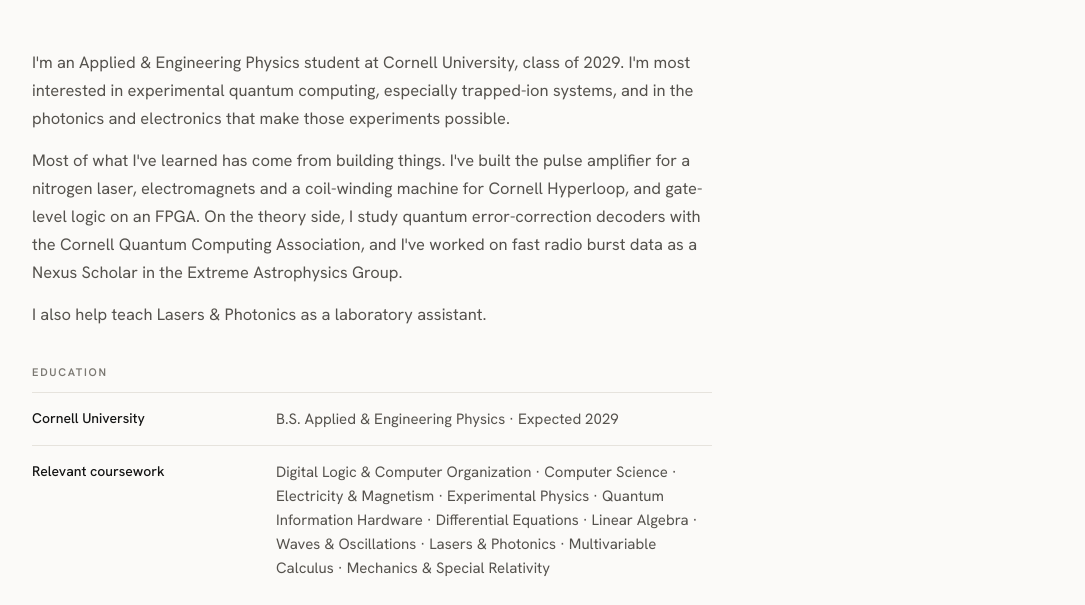
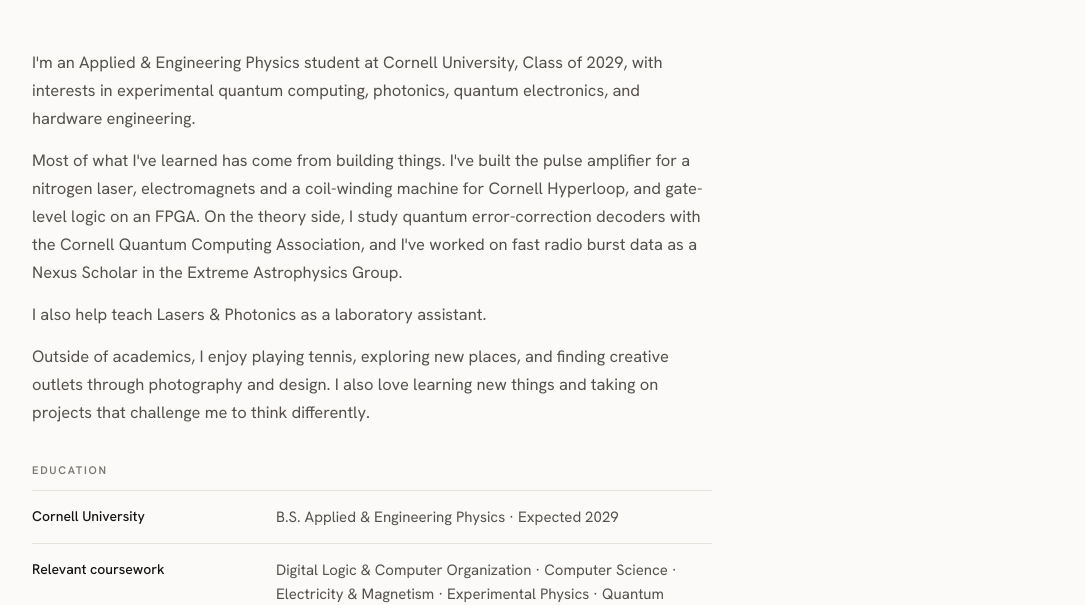
Before and after one commit to audreywh/audreywh.github.io, a plain HTML site: page about.html in a window 1280 px wide. Shown: the part 202-807 px from the top of the page, without its empty margins (96-1181 px from the left). Drawn offline with Linux system fonts and the light colour scheme.

Commit message:
Update personal description in about.html

```diff
--- a/about.html
+++ b/about.html
@@ -21,10 +21,10 @@
     </div>
     <div class="about-grid">
       <div class="prose">
-        <p>I'm an Applied &amp; Engineering Physics student at Cornell University, class of 2029. I'm most interested in experimental quantum computing, especially trapped-ion systems, and in the photonics and electronics that make those experiments possible.</p>
+        <p>I'm an Applied &amp; Engineering Physics student at Cornell University, Class of 2029, with interests in experimental quantum computing, photonics, quantum electronics, and hardware engineering.</p>
         <p>Most of what I've learned has come from building things. I've built the pulse amplifier for a nitrogen laser, electromagnets and a coil-winding machine for Cornell Hyperloop, and gate-level logic on an FPGA. On the theory side, I study quantum error-correction decoders with the Cornell Quantum Computing Association, and I've worked on fast radio burst data as a Nexus Scholar in the Extreme Astrophysics Group.</p>
         <p>I also help teach Lasers &amp; Photonics as a laboratory assistant.</p>
-        <!-- Add a personal paragraph here: what got you into physics, what you do for fun, etc. -->
+        <p>Outside of academics, I enjoy playing tennis, exploring new places, and finding creative outlets through photography and design. I also love learning new things and taking on projects that challenge me to think differently.</p>
 
         <h2>Education</h2>
         <dl class="dl">
```
